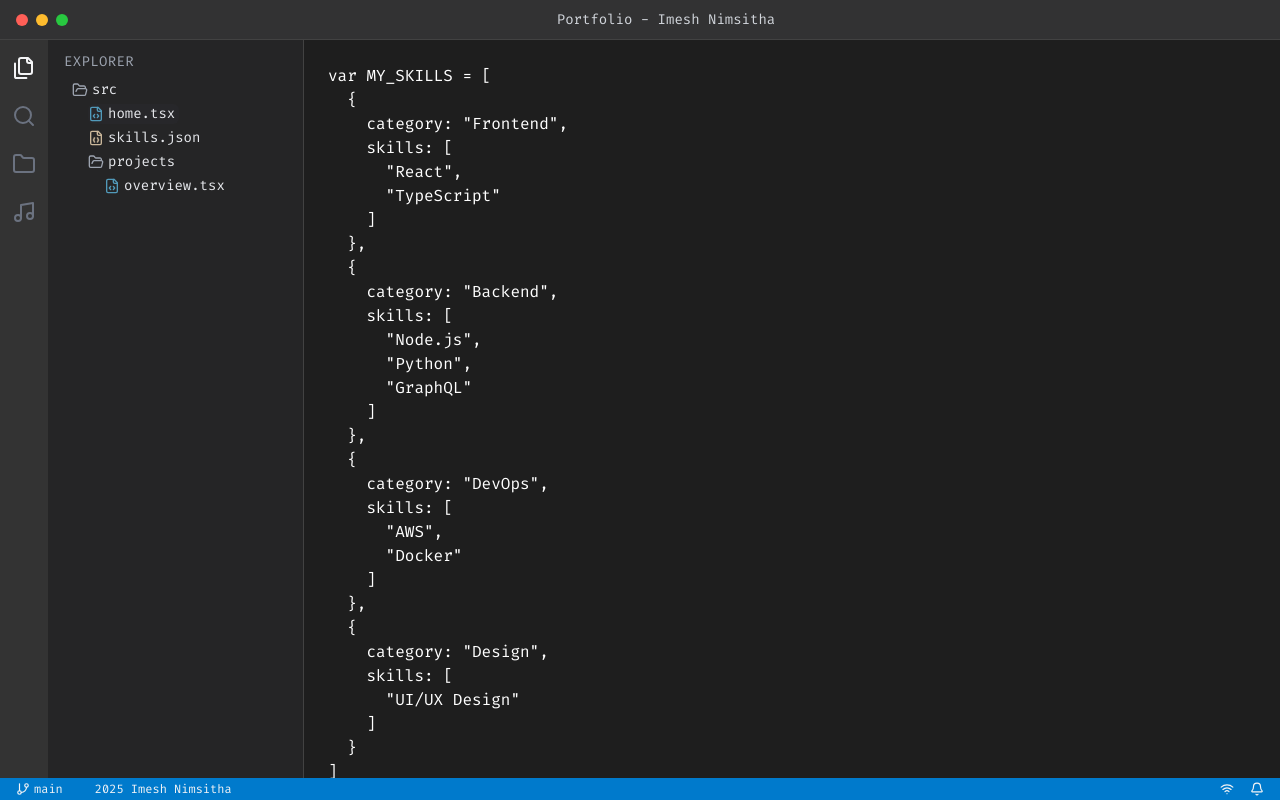
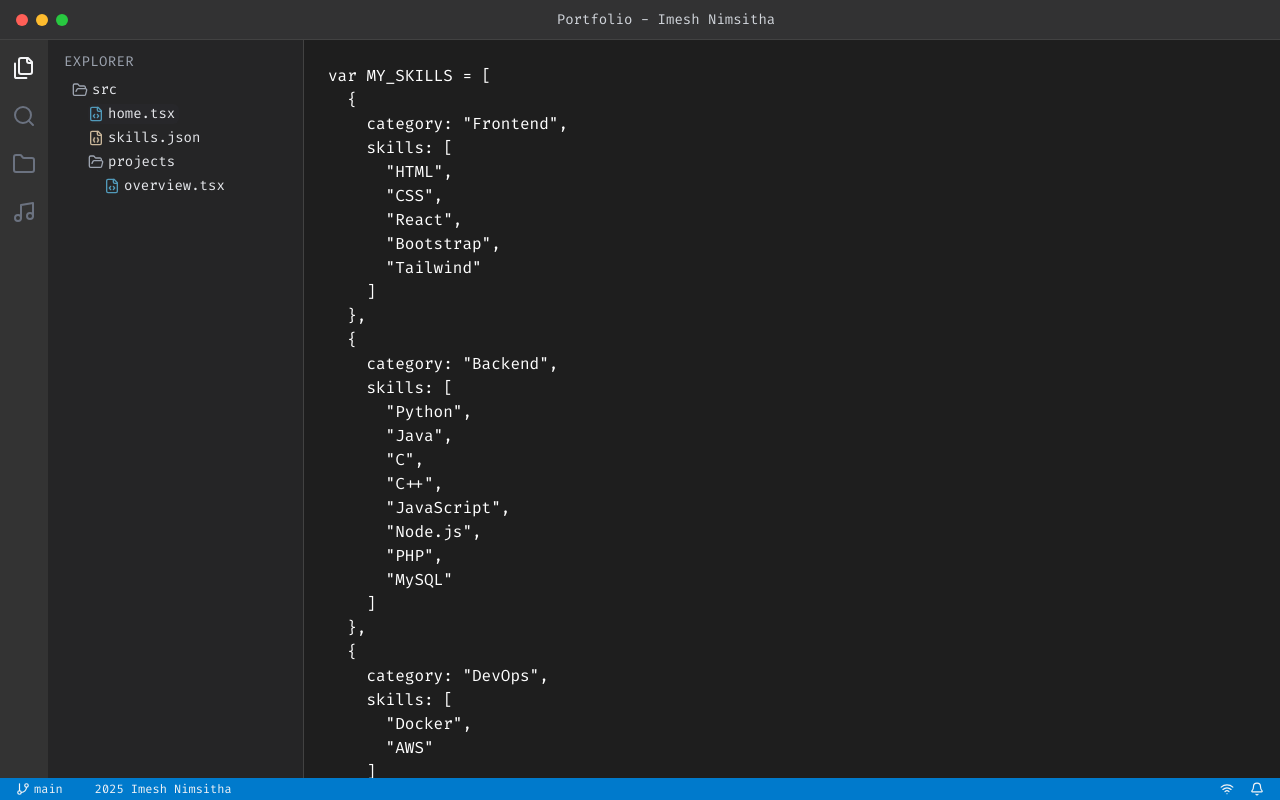
Before and after one commit to imesh97/nimsitha.com, a Next.js app: page /skills in a window 1280 px wide. Built offline with nearby package versions, Linux system fonts and the light colour scheme; a web font is replaced by a local one.

Commit message:
updated skills

```diff
--- a/constants/index.ts
+++ b/constants/index.ts
@@ -175,13 +175,198 @@ export const EXPERIENCES: Experience[] = [
   },
 ];
 
+export interface Skill {
+  name: string;
+  category: string;
+  icon?: string;
+  img?: string;
+}
+
 export const SKILLS = [
-  { name: "React", category: "Frontend" },
-  { name: "TypeScript", category: "Frontend" },
-  { name: "Node.js", category: "Backend" },
-  { name: "Python", category: "Backend" },
-  { name: "AWS", category: "DevOps" },
-  { name: "Docker", category: "DevOps" },
-  { name: "GraphQL", category: "Backend" },
-  { name: "UI/UX Design", category: "Design" },
+  {
+    name: "HTML",
+    category: "Frontend",
+    icon: "html5",
+  },
+  {
+    name: "CSS",
+    category: "Frontend",
+    icon: "css3",
+  },
+  {
+    name: "React",
+    category: "Frontend",
+    icon: "react",
+  },
+  {
+    name: "Bootstrap",
+    category: "Frontend",
+    icon: "bootstrap",
+  },
+  {
+    name: "Tailwind",
+    category: "Frontend",
+    icon: "tailwindcss",
+  },
+  {
+    name: "Python",
+    category: "Backend",
+    icon: "python",
+  },
+  {
+    name: "Java",
+    category: "Backend",
+    icon: "java",
+  },
+  {
+    name: "C",
+    category: "Backend",
+    icon: "c",
+  },
+  {
+    name: "C++",
+    category: "Backend",
+    icon: "cplusplus",
+  },
+  {
+    name: "JavaScript",
+    category: "Backend",
+    icon: "javascript",
+  },
+  {
+    name: "Node.js",
+    category: "Backend",
+    icon: "nodedotjs",
+  },
+  {
+    name: "PHP",
+    category: "Backend",
+    icon: "php",
+  },
+  {
+    name: "MySQL",
+    category: "Backend",
+    icon: "mysql",
+  },
+  {
+    name: "Docker",
+    category: "DevOps",
+    icon: "docker",
+  },
+  {
+    name: "AWS",
+    category: "DevOps",
+    icon: "amazonwebservices",
+  },
+  {
+    name: "Git",
+    category: "Programs/Tools",
+    icon: "git",
+  },
+  {
+    name: "GitHub",
+    category: "Programs/Tools",
+    icon: "github",
+  },
+  {
+    name: "Visual Studio Code",
+    category: "Programs/Tools",
+    icon: "visualstudiocode",
+  },
+  {
+    name: "Eclipse",
+    category: "Programs/Tools",
+    icon: "eclipseide",
+  },
+  {
+    name: "IntelliJ IDEA",
+    category: "Programs/Tools",
+    icon: "intellijidea",
+  },
+  {
+    name: "PyCharm",
+    category: "Programs/Tools",
+    icon: "pycharm",
+  },
+  {
+    name: "Linux",
+    category: "Programs/Tools",
+    icon: "linux",
+  },
+  {
+    name: "Firebase",
+    category: "Programs/Tools",
+    icon: "firebase",
+  },
+  {
+    name: "cPanel",
+    category: "Programs/Tools",
+  },
+  {
+    name: "UML",
+    category: "Programs/Tools",
+  },
+  {
+    name: "WordPress",
+    category: "Programs/Tools",
+    icon: "wordpress",
+  },
+  {
+    name: "Microsoft Office",
+    category: "Extra",
+    icon: "microsoftoffice",
+  },
+  {
+    name: "Adobe Photoshop",
+    category: "Extra",
+  },
+  {
+    name: "Adobe Premiere Pro",
+    category: "Extra",
+  },
+  {
+    name: "Leadership",
+    category: "Extra",
+  },
+  {
+    name: "Problem Solving",
+    category: "Extra",
+  },
+  {
+    name: "Communication",
+    category: "Extra",
+  },
 ];
+
+export const SLUGS = [
+  "typescript",
+  "javascript",
+  "dart",
+  "java",
+  "react",
+  "flutter",
+  "android",
+  "html5",
+  "css3",
+  "nodedotjs",
+  "express",
+  "nextdotjs",
+  "prisma",
+  "amazonaws",
+  "postgresql",
+  "firebase",
+  "nginx",
+  "vercel",
+  "testinglibrary",
+  "jest",
+  "cypress",
+  "docker",
+  "git",
+  "jira",
+  "github",
+  "gitlab",
+  "visualstudiocode",
+  "androidstudio",
+  "sonarqube",
+  "figma",
+];
```
